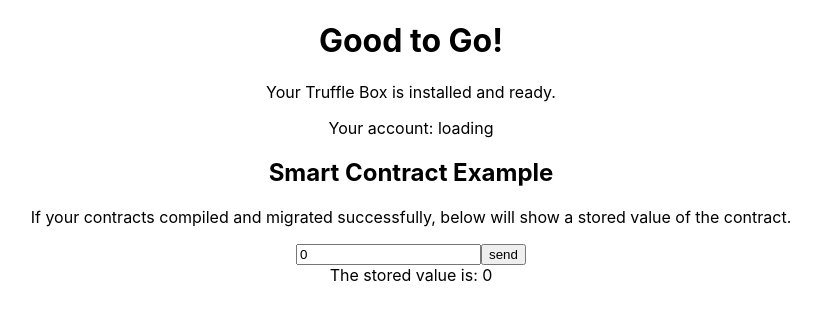
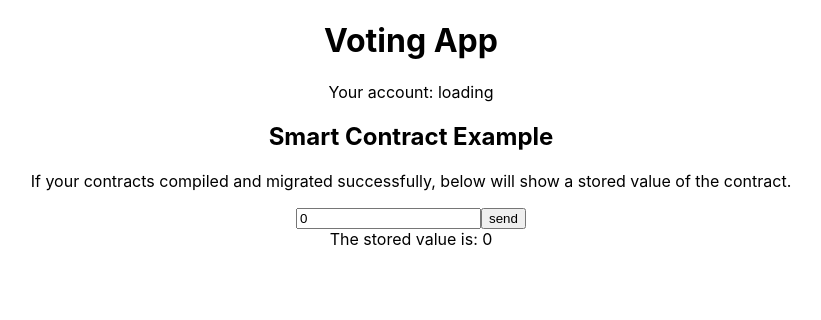
Before and after one commit to jaabberwocky/sample-truffle-web3-app, a React (Create React App) app in the folder client/: page / in a window 1280 px wide. Shown: the top 320 px of the page, without its empty margins (229-1050 px from the left). Built offline with nearby package versions, Linux system fonts and the light colour scheme.

Commit message:
Edit frontpage title

```diff
--- a/client/src/App.js
+++ b/client/src/App.js
@@ -47,8 +47,7 @@
 
   return (
     <div className="App">
-      <h1>Good to Go!</h1>
-      <p>Your Truffle Box is installed and ready.</p>
+      <h1>Voting App</h1>
       <p>Your account: {hasLoaded ? accounts[0] : "loading"}</p>
       <h2>Smart Contract Example</h2>
       <p>
```
